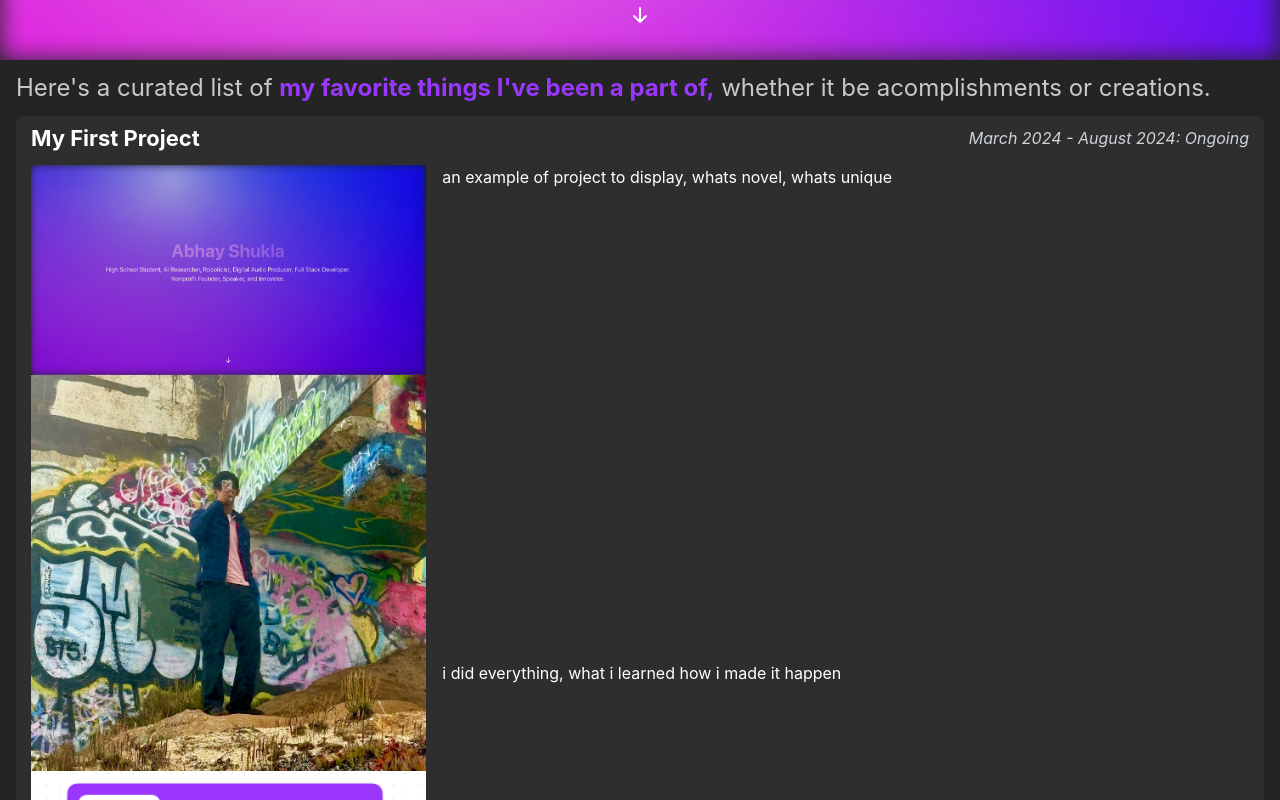
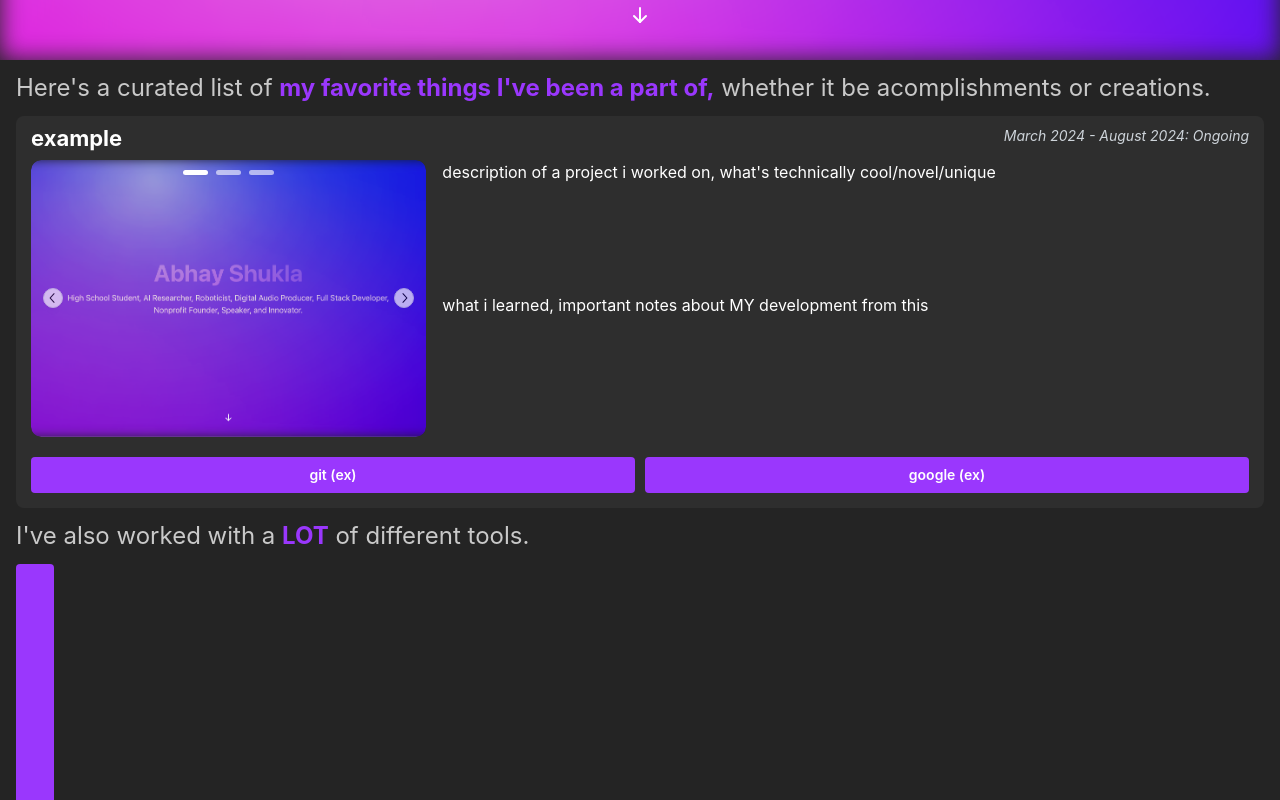
Before and after one commit to shuklabhay/shuklabhay.github.io, a React (Vite) app: page / in a window 1280 px wide. Shown: the part 740-1540 px from the top of the page. Built offline with nearby package versions, Linux system fonts and the light colour scheme.

Commit message:
get a lot of stuff working

```diff
--- a/package.json
+++ b/package.json
@@ -15,7 +15,6 @@
     "@mantine/carousel": "^7.12.2",
     "@mantine/core": "^7.12.2",
     "@mantine/hooks": "^7.12.2",
-    "@mantine/nprogress": "^7.12.1",
     "embla-carousel-react": "^8.2.0",
     "framer-motion": "^11.3.30",
     "prettier": "^3.3.3",
--- a/sitedata/projects.json
+++ b/sitedata/projects.json
@@ -1,11 +1,11 @@
 [
   {
-    "title": "My First Project",
+    "title": "example",
     "startMonth": "March 2024",
     "endMonth": "August 2024",
     "ongoing": true,
-    "description": "an example of project to display, whats novel, whats unique",
-    "contribution": "i did everything, what i learned how i made it happen",
+    "description": "description of a project i worked on, what's technically cool/novel/unique",
+    "contribution": "what i learned, important notes about MY development from this",
     "images": [
       { "src": "src/static/home_page.png", "alt": "home" },
       { "src": "src/static/main_photo.jpg", "alt": "main pic" },
@@ -15,8 +15,8 @@
       }
     ],
     "links": [
-      { "url": "https://github.com/", "displayText": "git" },
-      { "url": "https://www.google.com/", "displayText": "google" }
+      { "url": "https://github.com/", "displayText": "git (ex)" },
+      { "url": "https://www.google.com/", "displayText": "google (ex)" }
     ]
   }
 ]
--- a/src/App.tsx
+++ b/src/App.tsx
@@ -1,4 +1,5 @@
 import "@mantine/core/styles.css";
+import "@mantine/carousel/styles.css";
 import { MantineProvider } from "@mantine/core";
 import { theme } from "./utils/theme.ts";
 
--- /dev/null
+++ b/src/components/ImageCarouselModal.tsx
@@ -0,0 +1,75 @@
+import React, { useState, useEffect } from "react";
+import { Modal, Image } from "@mantine/core";
+import { InformativeImage } from "../utils/types";
+import { Carousel } from "@mantine/carousel";
+
+export default function ImageCarouselModal({
+  opened,
+  setOpened,
+  images,
+  initialSlideIndex,
+  onSlideChange,
+}: {
+  opened: boolean;
+  setOpened: (value: React.SetStateAction<boolean>) => void;
+  images: InformativeImage[];
+  initialSlideIndex: number;
+  onSlideChange: React.Dispatch<React.SetStateAction<number>>;
+}) {
+  return (
+    <Modal
+      opened={opened}
+      onClose={() => setOpened(false)}
+      size="xl"
+      centered
+      withCloseButton={false}
+    >
+      <Carousel
+        loop
+        withIndicators
+        height="60vh"
+        slideSize="100%"
+        styles={{
+          root: {
+            display: "flex",
+            flexDirection: "column",
+            justifyContent: "center",
+            alignItems: "center",
+          },
+          control: {
+            "&[data-inactive]": {
+              opacity: 1,
+              backgroundColor: "rgba(0, 0, 0, 0.4)",
+            },
+          },
+          slide: {
+            display: "flex",
+            alignItems: "center",
+            justifyContent: "center",
+          },
+          indicators: {
+            bottom: "auto",
+            top: 10,
+            zIndex: 1,
+            mixBlendMode: "luminosity",
+          },
+        }}
+        py={{ base: 0, sm: 20 }}
+        initialSlide={initialSlideIndex}
+        onSlideChange={onSlideChange}
+      >
+        {images.map((image) => (
+          <Carousel.Slide key={image.alt}>
+            <Image
+              src={image.src}
+              alt={image.alt}
+              fit="contain"
+              height="100%"
+              width="100%"
+            />
+          </Carousel.Slide>
+        ))}
+      </Carousel>
+    </Modal>
+  );
+}
--- a/src/components/ProjectCard.tsx
+++ b/src/components/ProjectCard.tsx
@@ -1,7 +1,8 @@
 import React, { useState } from "react";
-import { Card, Text, Group, Button, Grid, Modal, Image } from "@mantine/core";
+import { Card, Text, Group, Button, Grid, Image, Modal } from "@mantine/core";
 import { InformativeLink, ProjectData } from "../utils/types";
 import { Carousel } from "@mantine/carousel";
+import ImageCarouselModal from "./ImageCarouselModal";
 
 export default function ProjectCard({
   projectInfo,
@@ -18,18 +19,19 @@ export default function ProjectCard({
     images,
     links,
   } = projectInfo;
-
   const [opened, setOpened] = useState(false);
+  const [selectedImageIndex, setSelectedImageIndex] = useState(0);
 
   return (
     <Card padding="15" radius="md" c="white">
-      <Group justify="space-between" mb="10" mt="-10">
+      <Group justify="space-between" mt="-10" mb="5">
         <Text fz="22" fw={700}>
           {title}
         </Text>
         <Text
-          fz={{ base: 12, sm: 16 }}
+          fz={{ base: 12, sm: 14 }}
           c="gray"
+          mt={{ base: "-15", sm: "-5" }}
           style={{ fontStyle: "italic" }}
         >
           {startMonth} - {endMonth}
@@ -39,17 +41,50 @@ export default function ProjectCard({
 
       <Grid mb="20">
         <Grid.Col span={{ base: 12, sm: 4 }}>
-          <Carousel withIndicators height={160} slideSize="100%">
-            {images.map((image) => (
+          <Carousel
+            withIndicators
+            slideSize="100%"
+            slideGap="15"
+            loop
+            controlSize={20}
+            initialSlide={selectedImageIndex} // Set initial slide
+            onSlideChange={setSelectedImageIndex} // Update on slide change
+            styles={{
+              viewport: { borderRadius: 10 },
+              indicators: {
+                bottom: "auto",
+                top: 10,
+                zIndex: 1,
+                mixBlendMode: "luminosity",
+              },
+            }}
+          >
+            {images.map((image, index) => (
               <Carousel.Slide key={image.alt}>
-                <Image src={image.src} alt={image.alt} />
+                <Image
+                  src={image.src}
+                  alt={image.alt}
+                  onClick={() => {
+                    setOpened(true);
+                  }}
+                  style={{
+                    cursor: "pointer",
+                    width: "100%",
+                    height: "100%",
+                    objectFit: "cover",
+                    aspectRatio: 10 / 7,
+                    borderRadius: 10,
+                  }}
+                />
               </Carousel.Slide>
             ))}
           </Carousel>
         </Grid.Col>
+
         <Grid.Col
           span={{ base: 12, sm: 8 }}
           style={{ display: "flex", flexDirection: "column" }}
+          mb={20}
         >
           <Text fz={{ base: 12, sm: 16 }} mb={10}>
             {description}
@@ -82,32 +117,13 @@ export default function ProjectCard({
         ))}
       </Group>
 
-      <Modal
+      <ImageCarouselModal
         opened={opened}
-        onClose={() => setOpened(false)}
-        size="xl"
-        withCloseButton={false}
-      >
-        <Carousel
-          withIndicators
-          height={400}
-          slideSize="100%"
-          styles={{
-            control: {
-              "&[data-inactive]": {
-                opacity: 1,
-                backgroundColor: "rgba(0, 0, 0, 0.4)",
-              },
-            },
-          }}
-        >
-          {images.map((image) => (
-            <Carousel.Slide key={image.alt}>
-              <Image src={image.src} alt={image.alt} fit="fill" />
-            </Carousel.Slide>
-          ))}
-        </Carousel>
-      </Modal>
+        setOpened={setOpened}
+        images={images}
+        initialSlideIndex={selectedImageIndex}
+        onSlideChange={setSelectedImageIndex}
+      />
     </Card>
   );
 }
```
Also changed, not shown: 1 other file (tests, documents, lock files or other folders).
